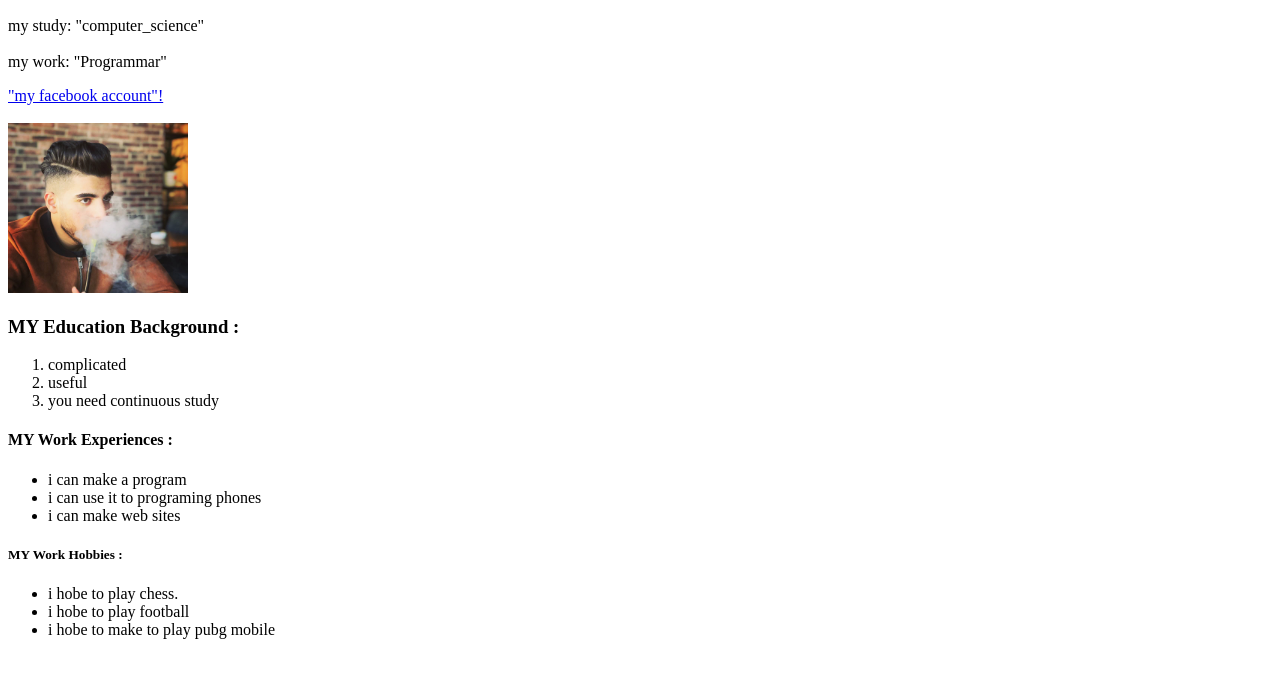
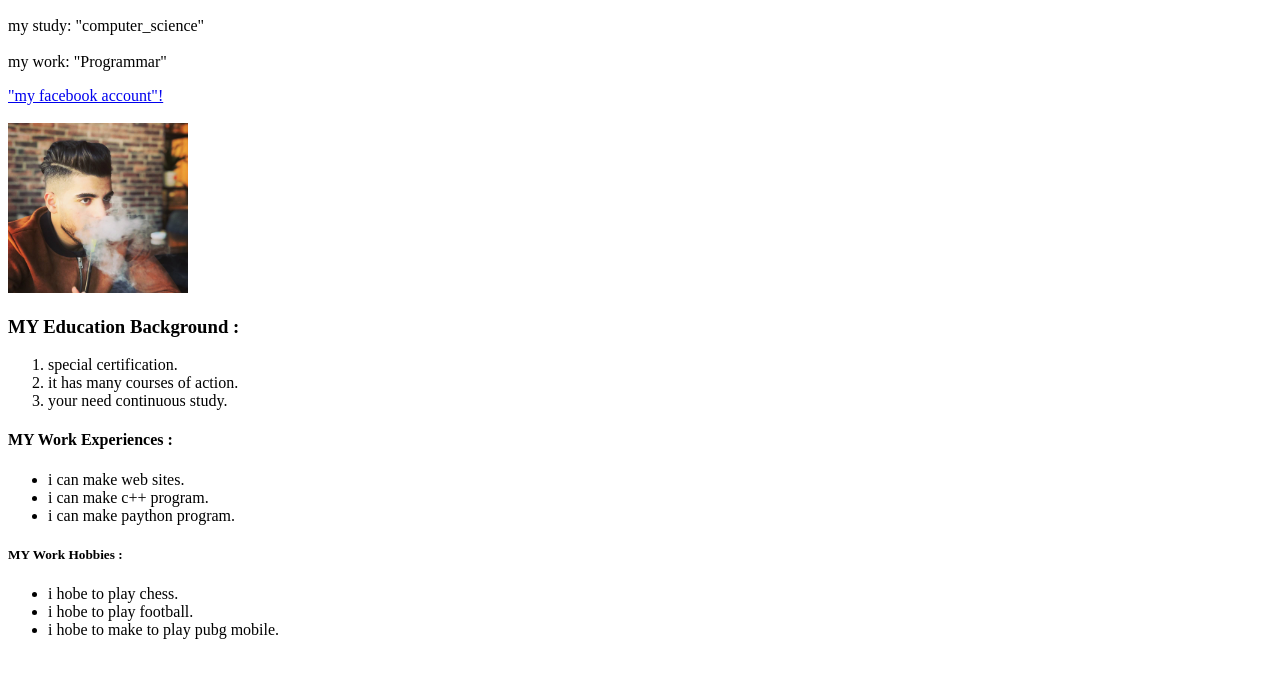
Before and after one commit to yazanibdah/yazanibdah.github.io, a plain HTML site: page index.html in a window 1280 px wide. Shown: the part 110-788 px from the top of the page. Drawn offline with Linux system fonts and the light colour scheme.

Commit message:
Update index.html

```diff
--- a/index.html
+++ b/index.html
@@ -16,17 +16,18 @@
 <h3>MY Education Background :</h3>
 
 <ol>
-  <li>complicated</li>
-  <li>useful</li>
-  <li>you need continuous study</li>
+  <li>special certification.</li>
+  <li>it has many courses of action.</li>
+  <li>your need continuous study.</li>
 </ol>
 
 <h4>MY Work Experiences :</h4>
 
 <ul>
-  <li>i can make a program</li>
-  <li>i can use it to programing phones</li>
-  <li>i can make web sites</li>
+  <li>i can make web sites.</li>
+  <li>i can make c++ program.</li>
+  <li>i can make paython program.</li>
+
 
 
 </ul>
@@ -35,8 +36,8 @@
 
 <ul>
   <li>i hobe to play chess.</li>
-  <li>i hobe to play football</li>
-  <li>i hobe to make to play pubg mobile  </li>
+  <li>i hobe to play football.</li>
+  <li>i hobe to make to play pubg mobile.</li>
 
 </ul>
 
```
